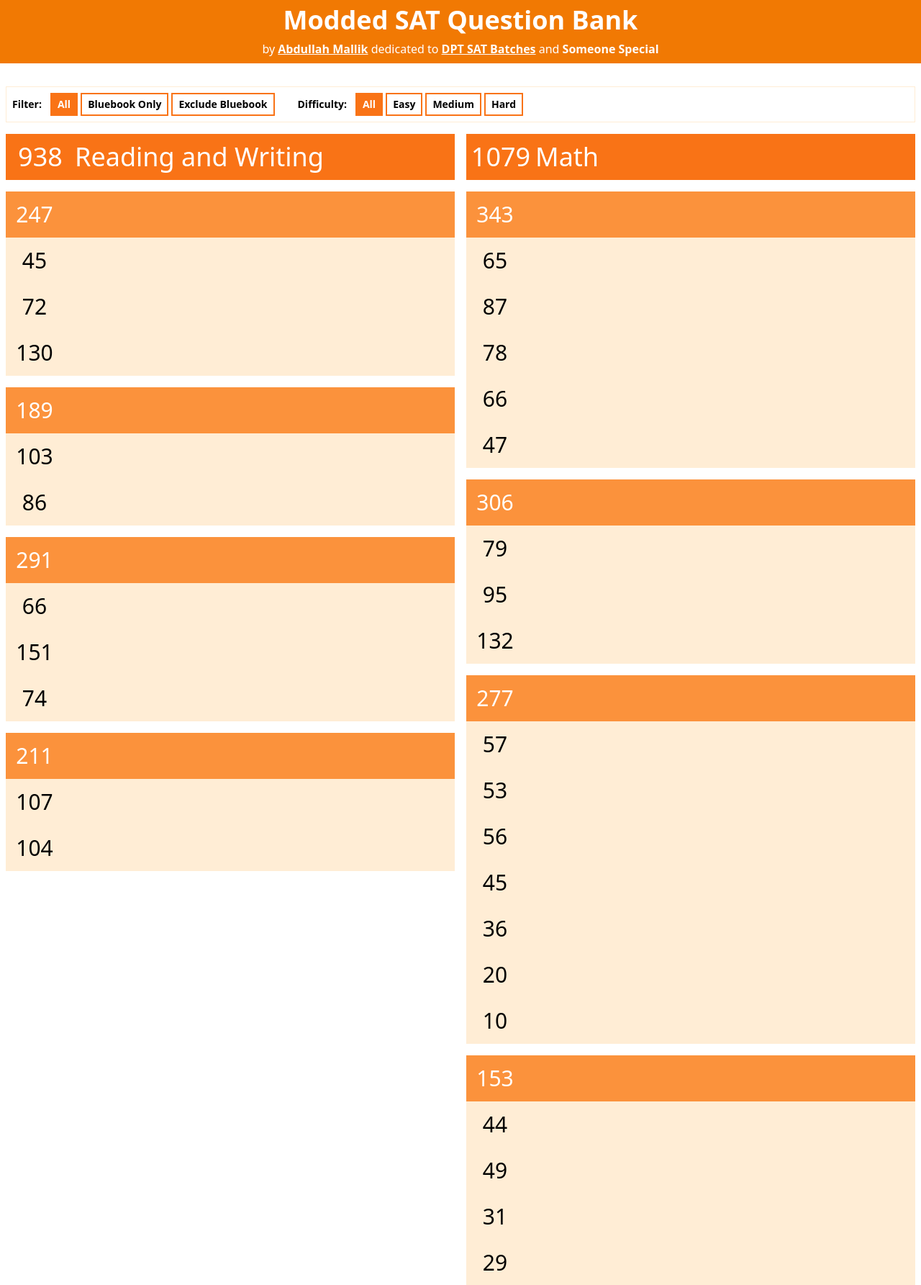
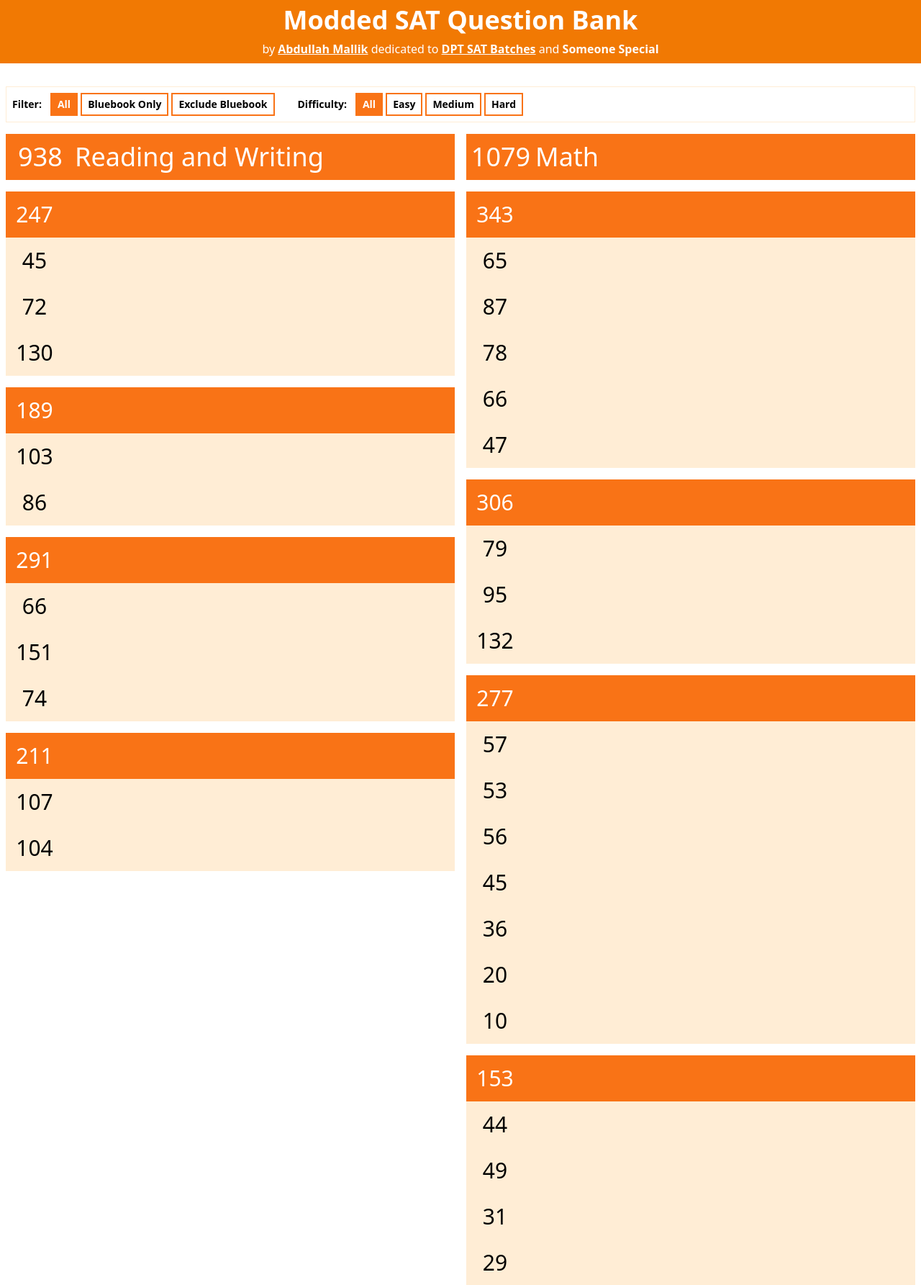
Before and after one commit to mdn522/sat-question-bank, a Flask app: page /categories in a window 1280 px wide. Shown: the top 1785 px of the page at 72% size. Run offline with Flask 3, Linux system fonts and the light colour scheme; data comes from the database, SQL or seed files in the repository; parts of the project's set-up code (start-up, migrations or seed data) failed here and were passed over; some libraries are stand-ins or nearby versions.

Commit message:
no message

```diff
--- a/templates/includes/category.html
+++ b/templates/includes/category.html
@@ -1,5 +1,5 @@
 <div class="my-4">
-    <a class="text-3xl leading-10 block bg-orange-400 hover:bg-orange-500 text-white flex items-center duration-150 transition-colors"
+    <a class="text-3xl leading-10 block bg-orange-500 hover:bg-orange-600 text-white flex items-center duration-150 transition-colors"
        href="/question/{{ get_key(module=category.module, group=category.group, **filter_dict) }}/{{ category.group_first_question_id }}">
         <span class="w-20 text-3xl leading-8 flex items-center justify-center h-full">{{ category.group_count }}</span>
         <span class="flex items-center justify-center min-h-16">{{ terms[category.group] }}</span>
```
